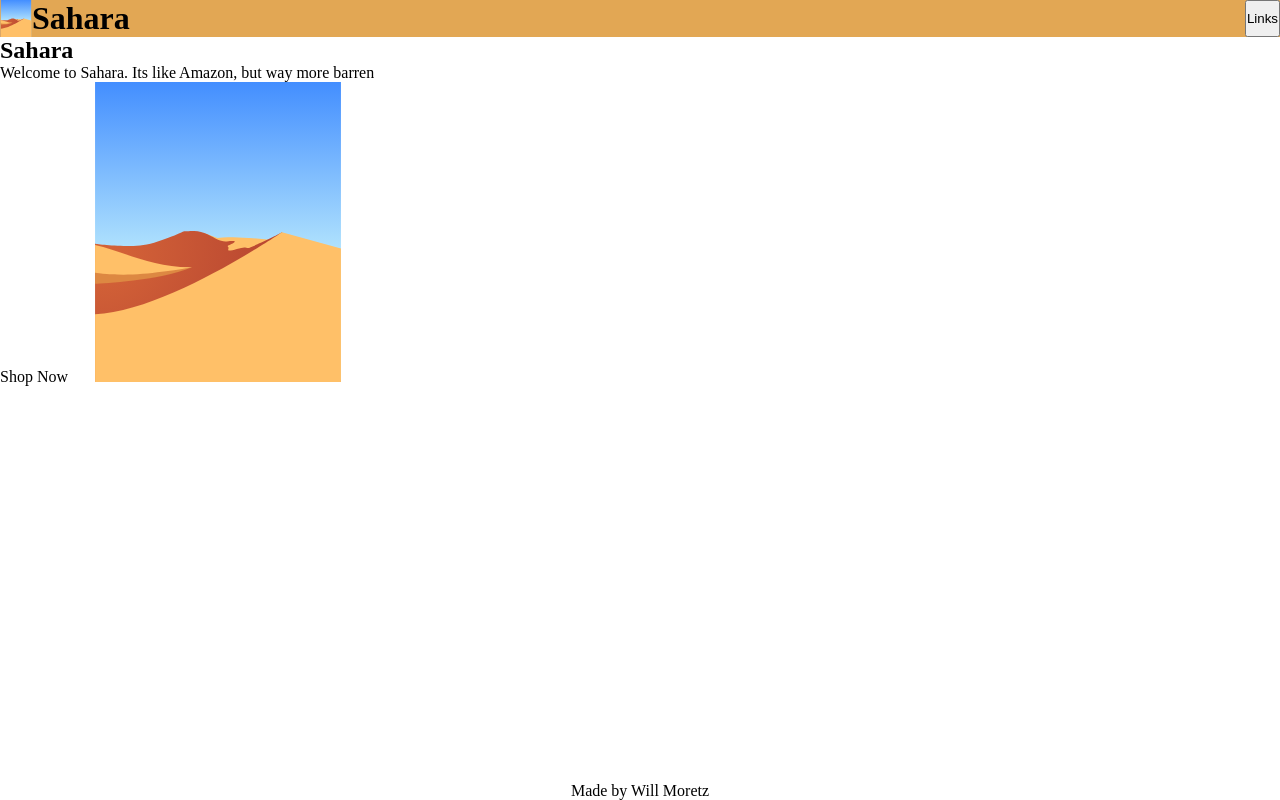
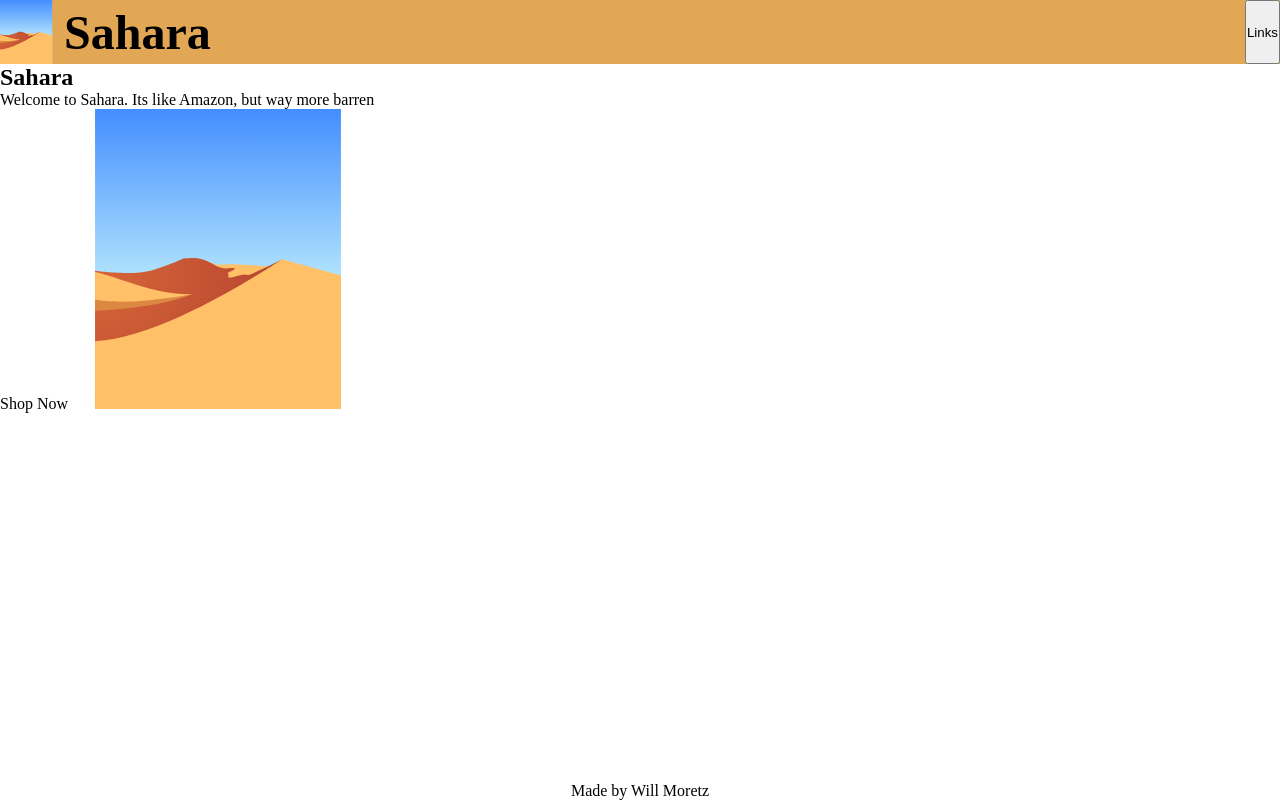
Before and after one commit to WillMoretz/shopping-cart, a React app: page / in a window 1280 px wide. Built offline with nearby package versions, Linux system fonts and the light colour scheme; no server answers.

Commit message:
styled brand

```diff
--- a/src/index.css
+++ b/src/index.css
@@ -25,6 +25,7 @@ a {
 
 header {
   background-color: var(--desert-gold, gold);
+  min-height: 4rem;
 }
 
 header,
@@ -34,16 +35,33 @@ header,
   flex-direction: column;
 }
 
-.header-top {
-  flex-direction: row;
-}
-
 .header-links.hidden {
   display: none;
 }
 
 .header-links.shown {
   display: flex;
+}
+
+.header-top {
+  flex-direction: row;
+}
+
+.header-top > a > h1 {
+  font-size: clamp(1rem, 4vw, 3rem);
+}
+
+.brand {
+  display: flex;
+  margin-right: auto;
+  align-items: center;
+}
+
+.logo {
+  aspect-ratio: 1/1;
+  height: 4rem;
+  position: relative;
+  right: 6px;
 }
 
 .header-links {
@@ -58,16 +76,6 @@ header,
   width: 100%;
   height: 2px;
   background-color: black;
-}
-
-.brand {
-  display: flex;
-  margin-right: auto;
-}
-
-.logo {
-  aspect-ratio: 1/1;
-  width: 32px;
 }
 
 .dune {
```
